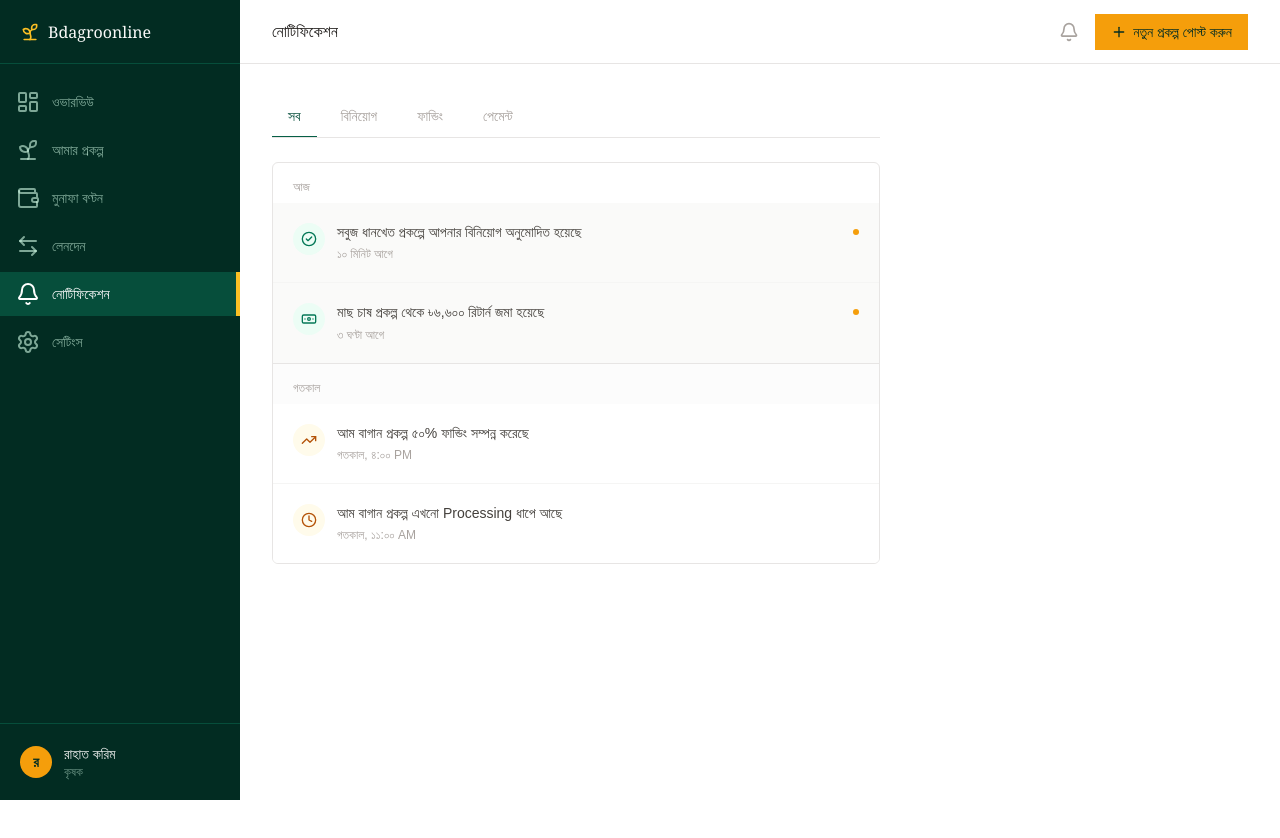
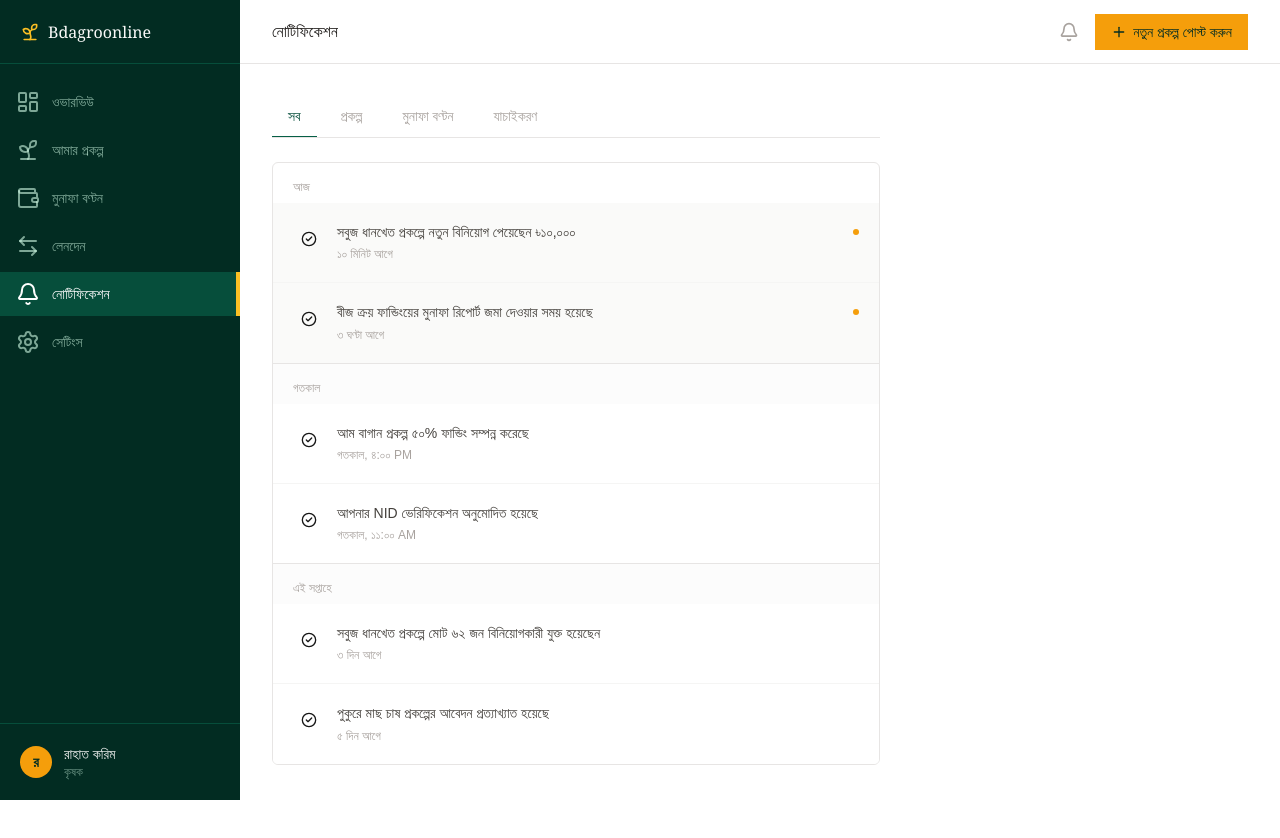
Before and after one commit to iammehedirony/bdagro, a Next.js app in the folder bdagro-frontend/: page /farmer/notifications in a window 1280 px wide. Shown: the top 838 px of the page. Built offline with nearby package versions, Linux system fonts and the light colour scheme.

Commit message:
frontend notification modify

```diff
--- a/bdagro-frontend/src/app/(dashboard)/admin/notifications/page.tsx
+++ b/bdagro-frontend/src/app/(dashboard)/admin/notifications/page.tsx
@@ -1,30 +1,39 @@
+import NotificationsBoard from "@/components/notifications/NotificationBoard";
 import React from "react";
-import NotificationsBoard from "@/components/notifications/NotificationBoard";
 
-export default function AdminNotifications() {
-  const investorTabs = ["সব", "বিনিয়োগ", "ফান্ডিং", "পেমেন্ট"];
+export default function AdminNotificationsPage() {
+  const adminTabs = ["সব", "যাচাইকরণ", "প্রকল্প", "লেনদেন"];
 
-  const investorNotifications = [
+  const adminNotifications = [
     {
       label: "আজ",
       items: [
-        { icon: "check-circle", tone: "emerald" as const, text: "সবুজ ধানখেত প্রকল্পে আপনার বিনিয়োগ অনুমোদিত হয়েছে", time: "১০ মিনিট আগে", unread: true },
-        { icon: "banknote", tone: "emerald" as const, text: "মাছ চাষ প্রকল্প থেকে ৳৬,৬০০ রিটার্ন জমা হয়েছে", time: "৩ ঘণ্টা আগে", unread: true },
+        // লক্ষ্য করুন: icon এখন স্ট্রিং ("ShieldCheck") এবং tone নতুন সিমেটিক নামে ("accent")
+        { icon: "ShieldCheck", tone: "accent", text: "সালমা বেগম নতুন NID যাচাইয়ের জন্য জমা দিয়েছেন", time: "১০ মিনিট আগে", unread: true },
+        { icon: "FileText", tone: "accent", text: 'মনির হোসেন "লিচু বাগান সম্প্রসারণ" প্রকল্প জমা দিয়েছেন', time: "১ ঘণ্টা আগে", unread: true },
       ],
     },
     {
       label: "গতকাল",
       items: [
-        { icon: "trending-up", tone: "amber" as const, text: "আম বাগান প্রকল্প ৫০% ফান্ডিং সম্পন্ন করেছে", time: "গতকাল, ৪:০০ PM", unread: false },
-        { icon: "clock", tone: "amber" as const, text: "আম বাগান প্রকল্প এখনো Processing ধাপে আছে", time: "গতকাল, ১১:০০ AM", unread: false },
+        // tone: emerald এর জায়গায় primary এবং orange এর জায়গায় danger
+        { icon: "Banknote", tone: "primary", text: "সবুজ ধানখেত প্রকল্পে ৳১০,০০০-এর বেশি একক বিনিয়োগ হয়েছে", time: "গতকাল, ৬:০০ PM", unread: false },
+        { icon: "AlertTriangle", tone: "danger", text: "পুকুরে মাছ চাষ প্রকল্পে সন্দেহজনক তথ্য চিহ্নিত হয়েছে", time: "গতকাল, ১১:০০ AM", unread: false },
       ],
     },
+    {
+      label: "এই সপ্তাহে",
+      items: [
+        { icon: "ShieldCheck", tone: "primary", text: "৫ জন কৃষকের NID স্বয়ংক্রিয়ভাবে পুনঃযাচাই সম্পন্ন হয়েছে", time: "৩ দিন আগে", unread: false },
+        { icon: "FileText", tone: "accent", text: "পোল্ট্রি খামার প্রকল্প অনুমোদনের অপেক্ষায় ৪৮ ঘণ্টা পার হয়েছে", time: "৪ দিন আগে", unread: false },
+      ],
+    }
   ];
 
   return (
     <NotificationsBoard
-      tabs={investorTabs}
-      notificationGroups={investorNotifications}
+      tabs={adminTabs}
+      notificationGroups={adminNotifications}
     />
   );
 }
--- a/bdagro-frontend/src/app/(dashboard)/farmer/notifications/page.tsx
+++ b/bdagro-frontend/src/app/(dashboard)/farmer/notifications/page.tsx
@@ -1,30 +1,76 @@
+import NotificationsBoard from "@/components/notifications/NotificationBoard";
 import React from "react";
-import NotificationsBoard from "@/components/notifications/NotificationBoard";
 
-export default function FarmerNotifications() {
-  const investorTabs = ["সব", "বিনিয়োগ", "ফান্ডিং", "পেমেন্ট"];
 
-  const investorNotifications = [
+export default function FarmerNotificationsPage() {
+  // ফার্মারের জন্য নতুন ট্যাব
+  const farmerTabs = ["সব", "প্রকল্প", "মুনাফা বণ্টন", "যাচাইকরণ"];
+
+  // ফার্মারের নতুন নোটিফিকেশন ডেটা
+  const farmerNotifications = [
     {
       label: "আজ",
       items: [
-        { icon: "check-circle", tone: "emerald" as const, text: "সবুজ ধানখেত প্রকল্পে আপনার বিনিয়োগ অনুমোদিত হয়েছে", time: "১০ মিনিট আগে", unread: true },
-        { icon: "banknote", tone: "emerald" as const, text: "মাছ চাষ প্রকল্প থেকে ৳৬,৬০০ রিটার্ন জমা হয়েছে", time: "৩ ঘণ্টা আগে", unread: true },
+        {
+          icon: "CheckCircle2",
+          tone: "primary", // emerald এর বদলে primary
+          text: "সবুজ ধানখেত প্রকল্পে নতুন বিনিয়োগ পেয়েছেন ৳১০,০০০",
+          time: "১০ মিনিট আগে",
+          unread: true
+        },
+        {
+          icon: "AlertTriangle",
+          tone: "accent", // amber এর বদলে accent
+          text: "বীজ ক্রয় ফান্ডিংয়ের মুনাফা রিপোর্ট জমা দেওয়ার সময় হয়েছে",
+          time: "৩ ঘণ্টা আগে",
+          unread: true
+        },
       ],
     },
     {
       label: "গতকাল",
       items: [
-        { icon: "trending-up", tone: "amber" as const, text: "আম বাগান প্রকল্প ৫০% ফান্ডিং সম্পন্ন করেছে", time: "গতকাল, ৪:০০ PM", unread: false },
-        { icon: "clock", tone: "amber" as const, text: "আম বাগান প্রকল্প এখনো Processing ধাপে আছে", time: "গতকাল, ১১:০০ AM", unread: false },
+        {
+          icon: "TrendingUp",
+          tone: "accent",
+          text: "আম বাগান প্রকল্প ৫০% ফান্ডিং সম্পন্ন করেছে",
+          time: "গতকাল, ৪:০০ PM",
+          unread: false
+        },
+        {
+          icon: "ShieldCheck",
+          tone: "primary",
+          text: "আপনার NID ভেরিফিকেশন অনুমোদিত হয়েছে",
+          time: "গতকাল, ১১:০০ AM",
+          unread: false
+        },
       ],
     },
+    {
+      label: "এই সপ্তাহে",
+      items: [
+        {
+          icon: "Users",
+          tone: "primary",
+          text: "সবুজ ধানখেত প্রকল্পে মোট ৬২ জন বিনিয়োগকারী যুক্ত হয়েছেন",
+          time: "৩ দিন আগে",
+          unread: false
+        },
+        {
+          icon: "AlertTriangle",
+          tone: "danger", // orange এর বদলে danger
+          text: "পুকুরে মাছ চাষ প্রকল্পের আবেদন প্রত্যাখ্যাত হয়েছে",
+          time: "৫ দিন আগে",
+          unread: false
+        },
+      ],
+    }
   ];
 
   return (
     <NotificationsBoard
-      tabs={investorTabs}
-      notificationGroups={investorNotifications}
+      tabs={farmerTabs}
+      notificationGroups={farmerNotifications}
     />
   );
 }
--- a/bdagro-frontend/src/components/notifications/NotificationBoard.tsx
+++ b/bdagro-frontend/src/components/notifications/NotificationBoard.tsx
@@ -5,7 +5,7 @@ import { NotificationRow } from "./NotificationRow";
 
 interface NotificationItem {
   icon: string;
-  tone: "emerald" | "amber" | "orange";
+  tone: string;
   text: string;
   time: string;
   unread?: boolean;
```
Also changed, not shown: 1 other file (tests, documents, lock files or other folders).
